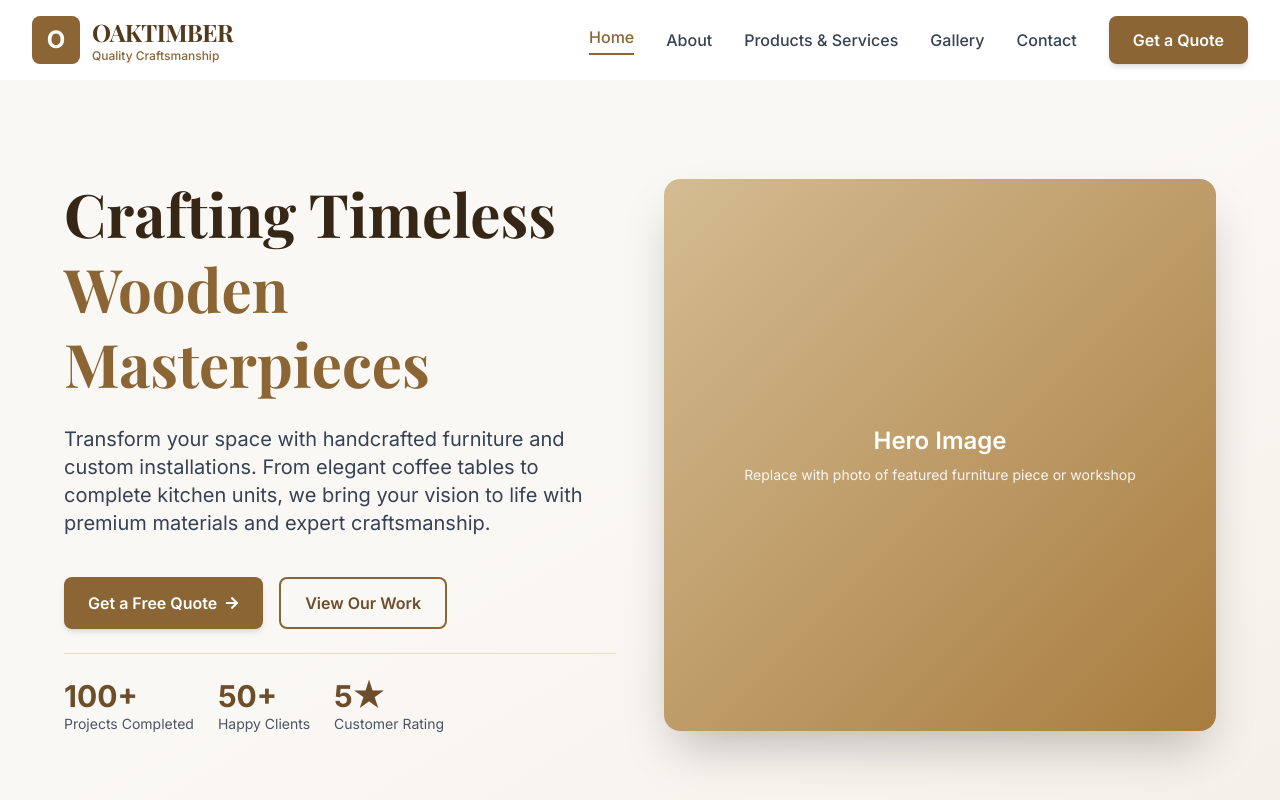
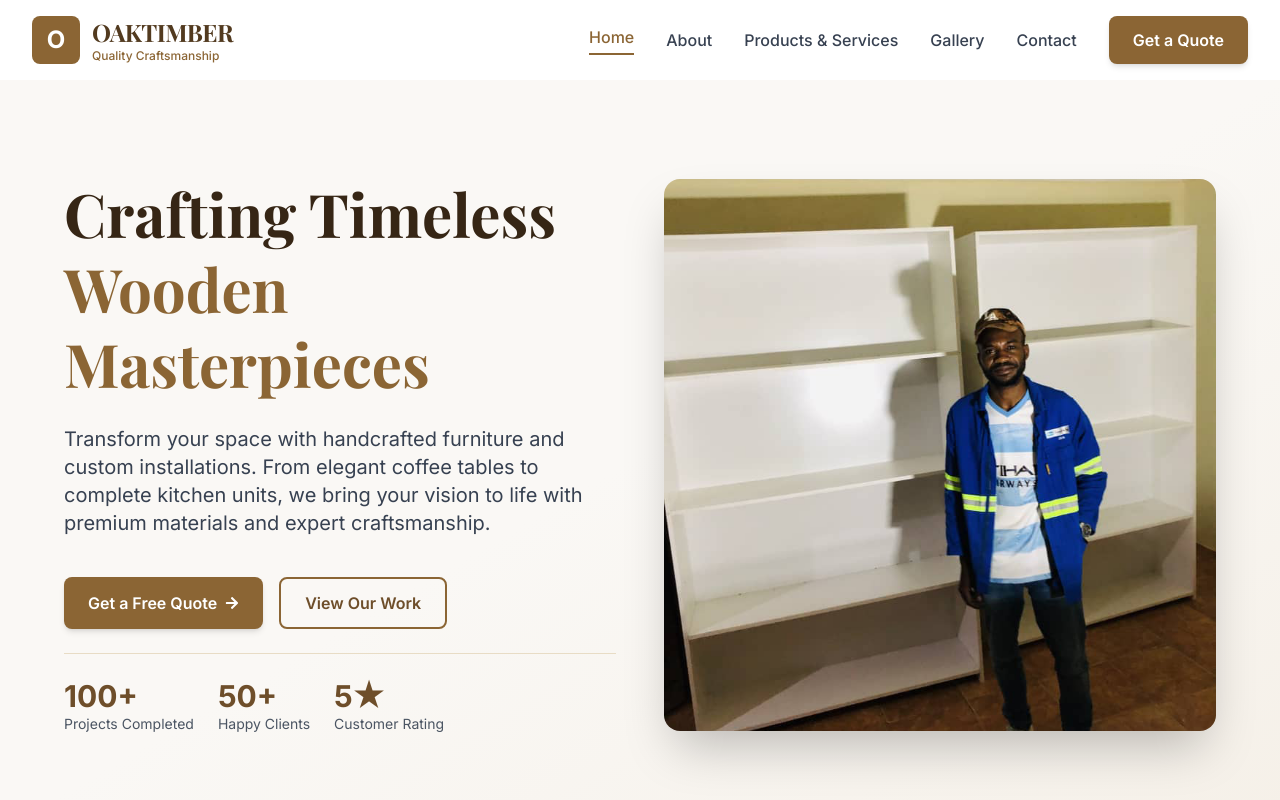
Before and after one commit to Hasa1O1/oaktimber-website, a React (Vite) app: page / in a window 1280 px wide. Shown: the top 800 px of the page. Built offline with nearby package versions, Linux system fonts and the light colour scheme.

Commit message:
Add hero image to homepage hero section

```diff
--- a/src/pages/Home.jsx
+++ b/src/pages/Home.jsx
@@ -117,18 +117,15 @@
               </div>
             </div>
 
-            {/* Right side - Image placeholder */}
+            {/* Right side - Hero Image */}
             <div className="relative animate-slide-in-right">
-              <div className="aspect-square rounded-2xl bg-gradient-to-br from-primary-300 to-primary-500 shadow-2xl overflow-hidden">
-                {/* Placeholder for hero image - replace with actual image */}
-                <div className="w-full h-full flex items-center justify-center text-white">
-                  <div className="text-center p-8">
-                    <p className="text-2xl font-semibold mb-2">Hero Image</p>
-                    <p className="text-sm opacity-90">
-                      Replace with photo of featured furniture piece or workshop
-                    </p>
-                  </div>
-                </div>
+              <div className="aspect-square rounded-2xl shadow-2xl overflow-hidden">
+                {/* Hero image */}
+                <img
+                  src="/images/hero image.png"
+                  alt="OAKTIMBER - Handcrafted wooden furniture and custom installations"
+                  className="w-full h-full object-cover"
+                />
               </div>
               {/* Decorative elements */}
               <div className="absolute -bottom-6 -right-6 w-32 h-32 bg-primary-600 rounded-2xl opacity-20 -z-10"></div>
```
Also changed, not shown: public/images/hero image.png (added).
